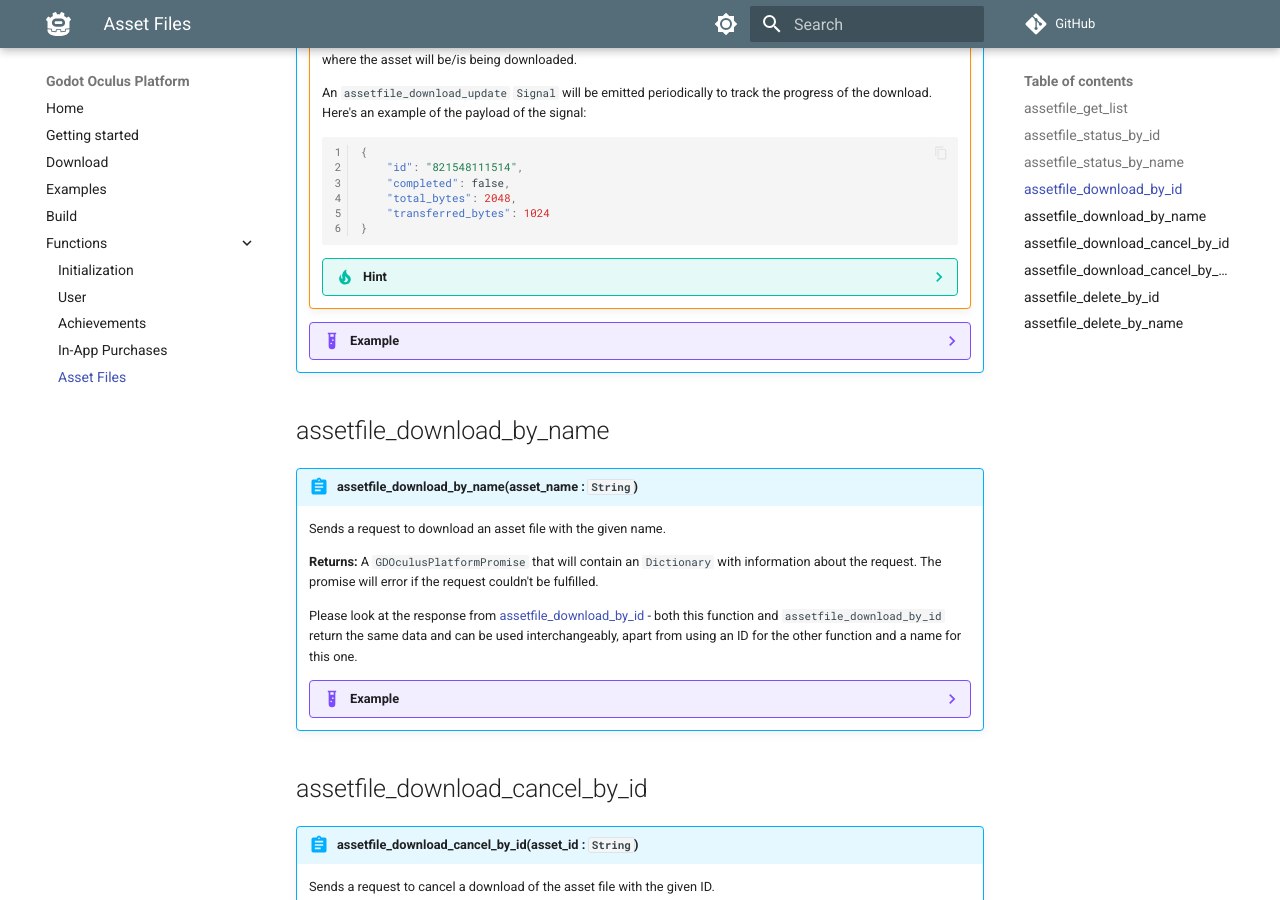
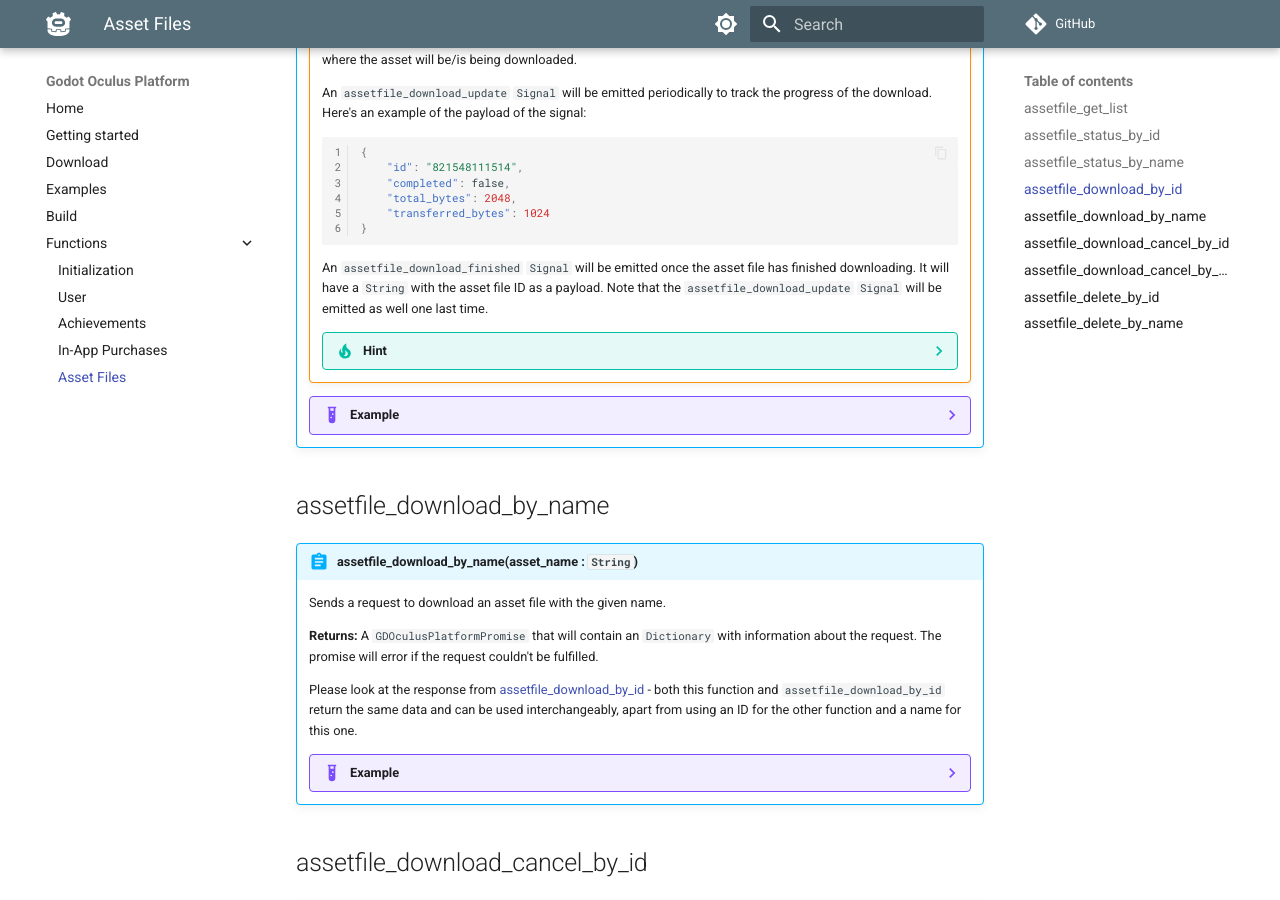
Before and after one commit to decacis/godot_oculus_platform, an MkDocs documentation site: the page built from docs/functions/asset-files.md, in a window 1280 px wide and 900 px high, scrolled down 2875 px. Built offline with MkDocs 1.6.1 and Material for MkDocs 9.7.7, drawn with Linux system fonts in a browser that asks for light colours; comment, search, counter and statistics services are not loaded; some of the changed lines change nothing that is shown.

Commit message:
Documenting assetfile_download_finished signal

````diff
--- a/docs/functions/asset-files.md
+++ b/docs/functions/asset-files.md
@@ -173,6 +173,8 @@ An `assetfile_download_update` `Signal` will be emitted periodically to track th
 }
 ```
 
+An `assetfile_download_finished` `Signal` will be emitted once the asset file has finished downloading. It will have a `String` with the asset file ID as a payload. Note that the `assetfile_download_update` `Signal` will be emitted as well one last time.
+
 ///// details | Hint
     type: tip
 
@@ -180,7 +182,7 @@ We also provide helper function that you can use to call a function whenever the
 
 ``` gdscript linenums="1"
 # The first agument is the asset file ID
-# the second parameter is a Callable to call when the file finishes downloading
+# the second argument is a Callable to call when the file finishes downloading
 GDOP.call_on_finished_downloading("265485514455", _function_to_call)
 ```
 
````
